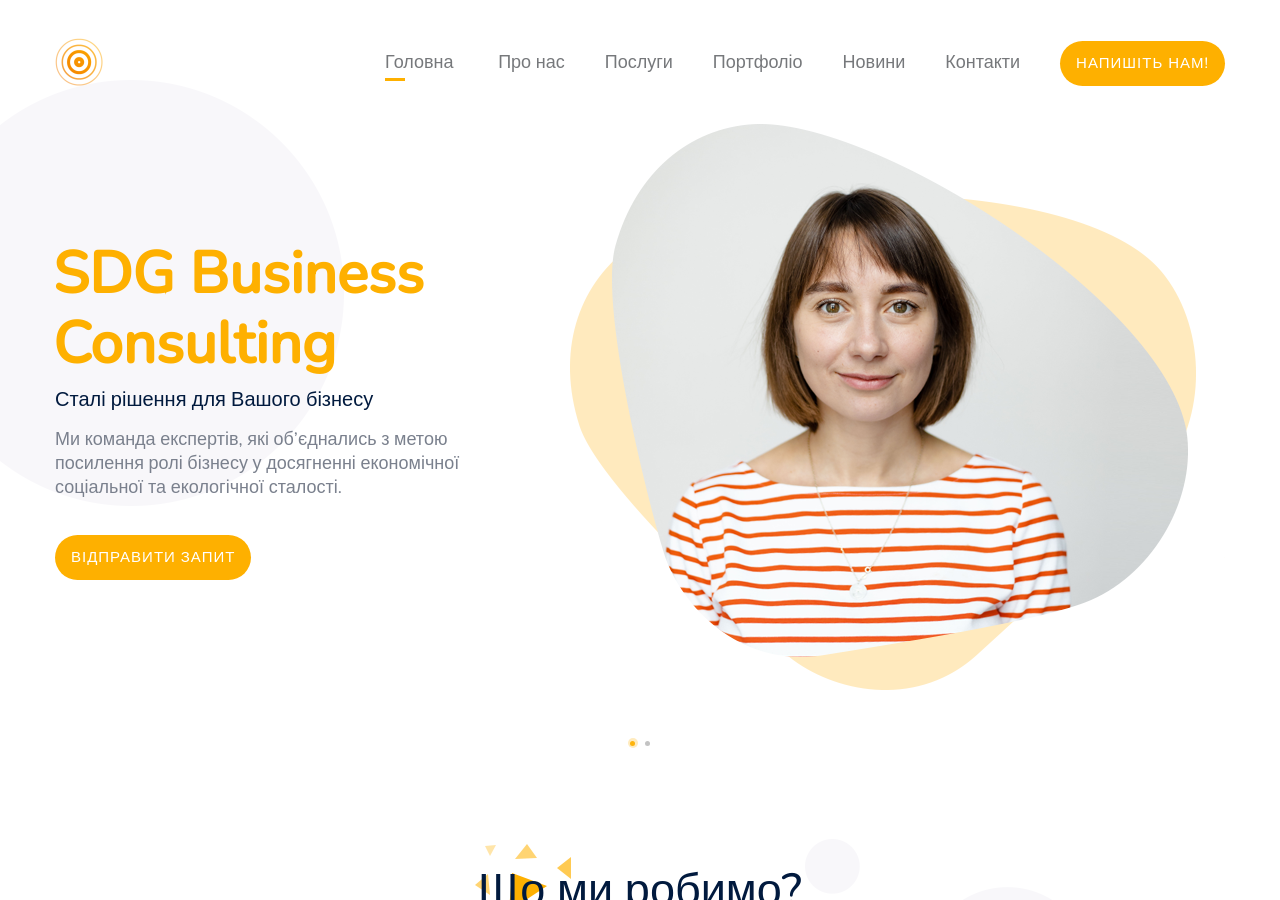
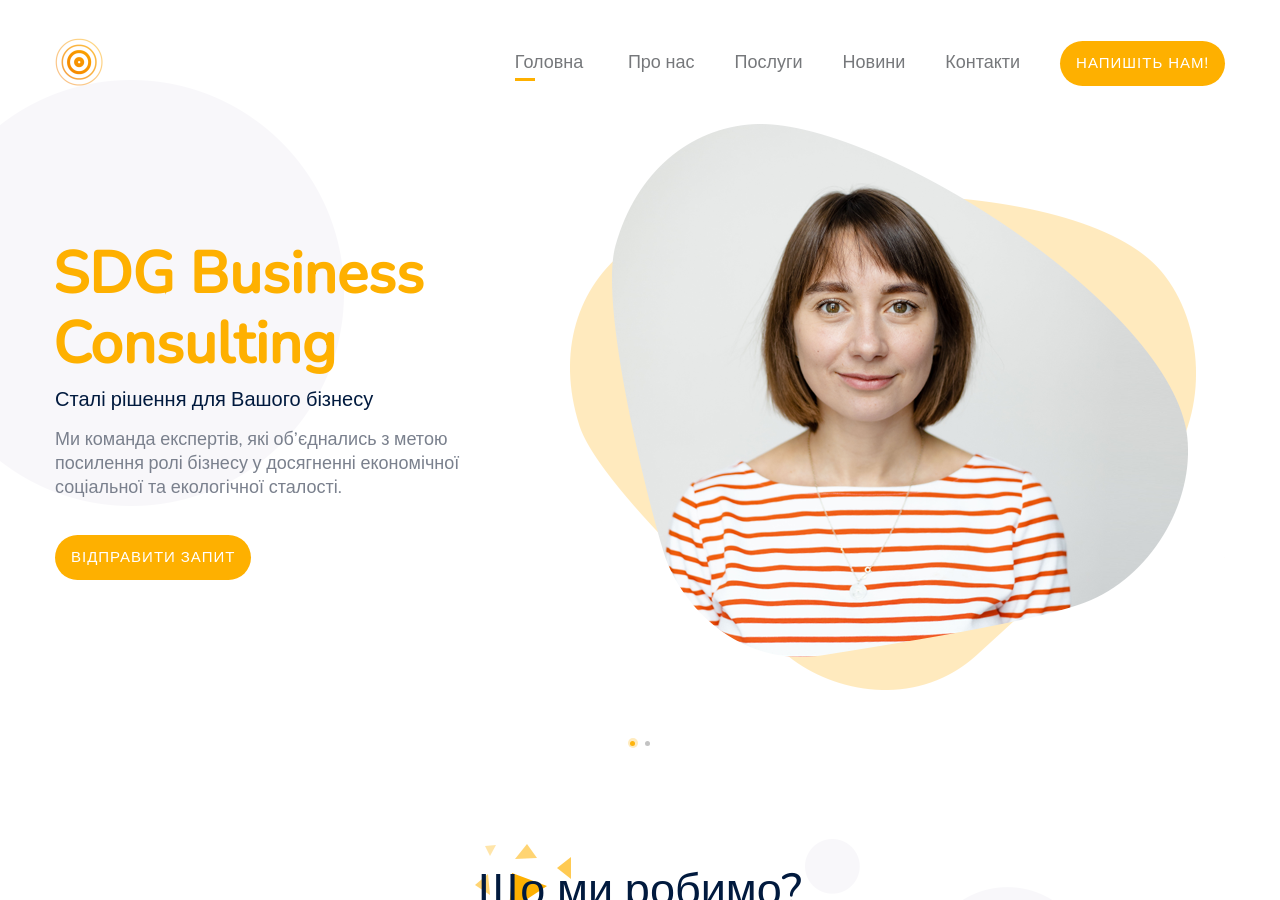
Before and after one commit to SDG-Business-Consulting/jekyll-site, a Jekyll site: the page built from pages/index.html, in a window 1280 px wide and 900 px high. Built offline with Jekyll 4.4.1, drawn with Linux system fonts in a browser that asks for light colours; comment, search, counter and statistics services are not loaded.

```diff
--- a/_data/navigation.yml
+++ b/_data/navigation.yml
@@ -4,9 +4,6 @@
 - text: Послуги
   url: /services
 
-- text: Портфоліо
-  url: /portfolio
-
 - text: Новини
   url: /news
 
--- a/pages/services.html
+++ b/pages/services.html
@@ -7,8 +7,8 @@ permalink: /:basename
 
 {% include page_header.html %}
 {% include services_2.html %}
+{% comment %}
 {% include workflow.html %}
-{% comment %}
 {% include pricing.html %}
 {% include testimonials.html %}
 {% endcomment %}
```
